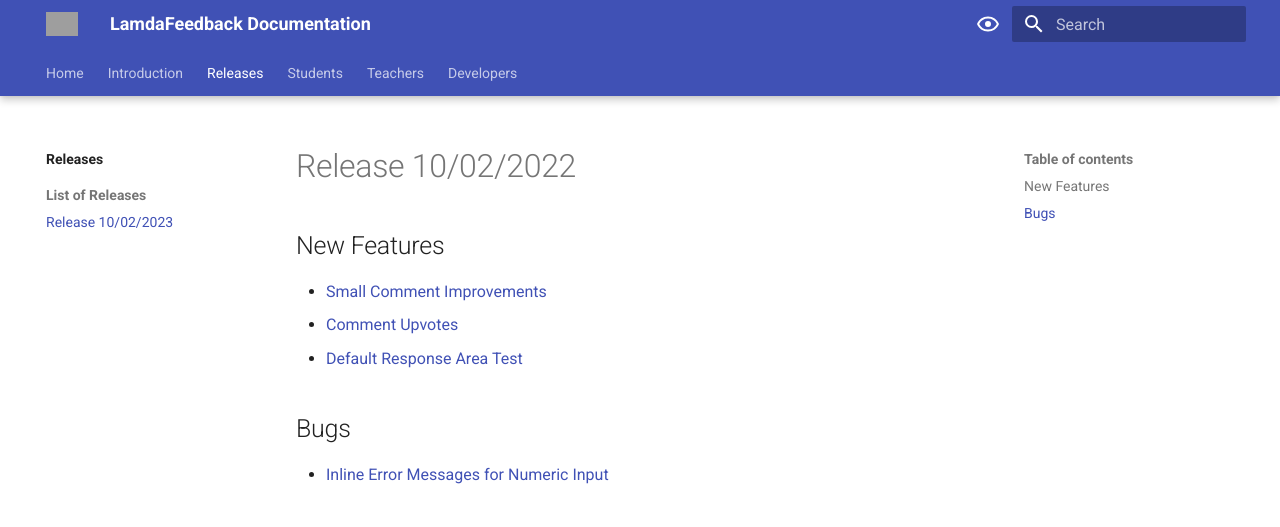
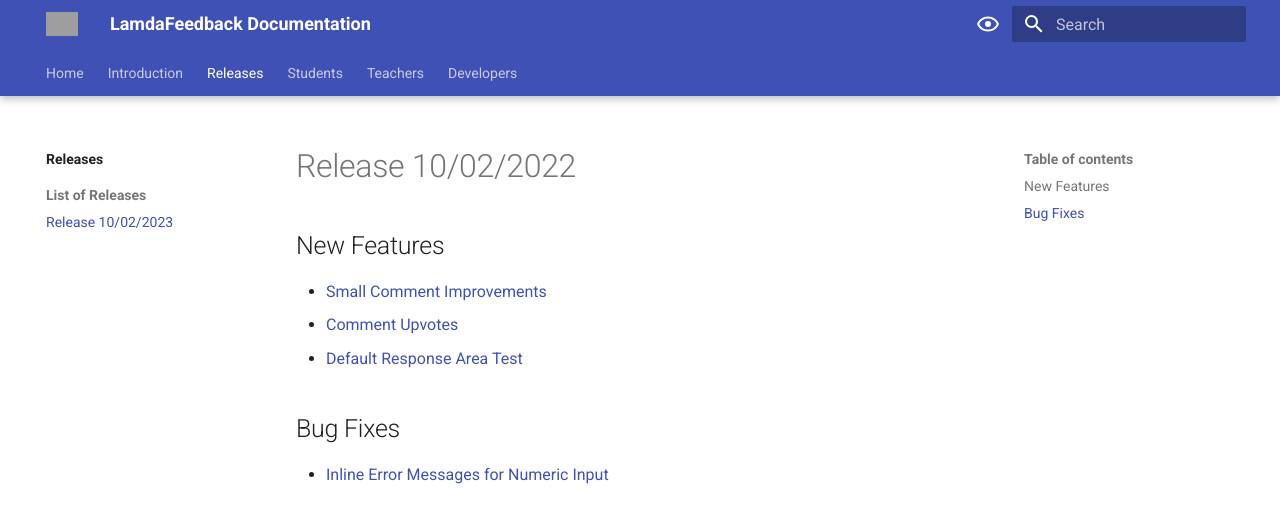
Before and after one commit to lambda-feedback/user-documentation, an MkDocs documentation site: the page built from docs/releases/release_2023_02_10.md, in a window 1280 px wide. Shown: the top 527 px of the page. Built offline with MkDocs 1.6.1 and Material for MkDocs 9.7.7, drawn with Linux system fonts in a browser that asks for light colours; grey boxes are pictures that could not be loaded.

Commit message:
Hopefully we did fixes not bugs

```diff
--- a/docs/releases/release_2023_02_10.md
+++ b/docs/releases/release_2023_02_10.md
@@ -6,6 +6,6 @@
 - [Comment Upvotes](https://trello.com/c/6uwOlHr7/550-comment-upvotes)
 - [Default Response Area Test](https://trello.com/c/cDXw1WiB/546-always-test-a-response-area-when-saving)
 
-## Bugs
+## Bug Fixes
 
 - [Inline Error Messages for Numeric Input](https://trello.com/c/c73qNb5E/568-numeric-input-expects-string)
```
